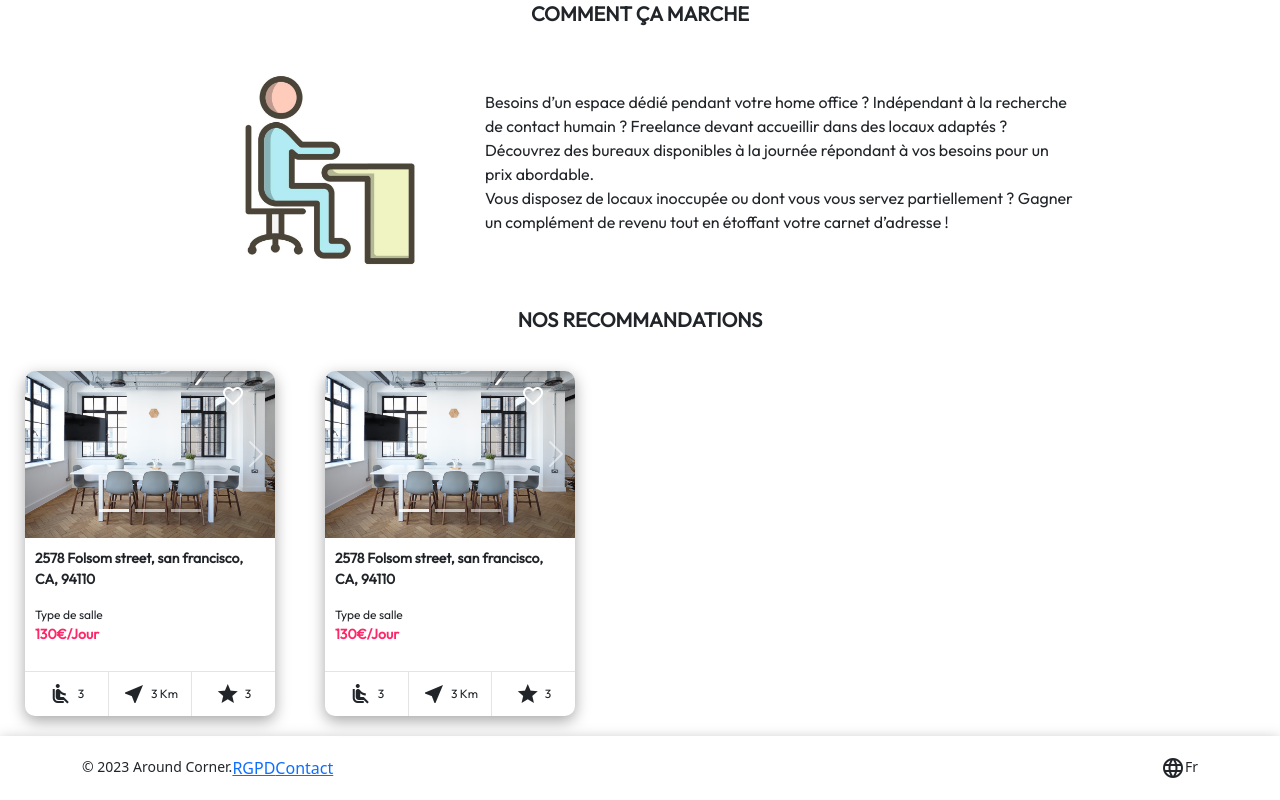
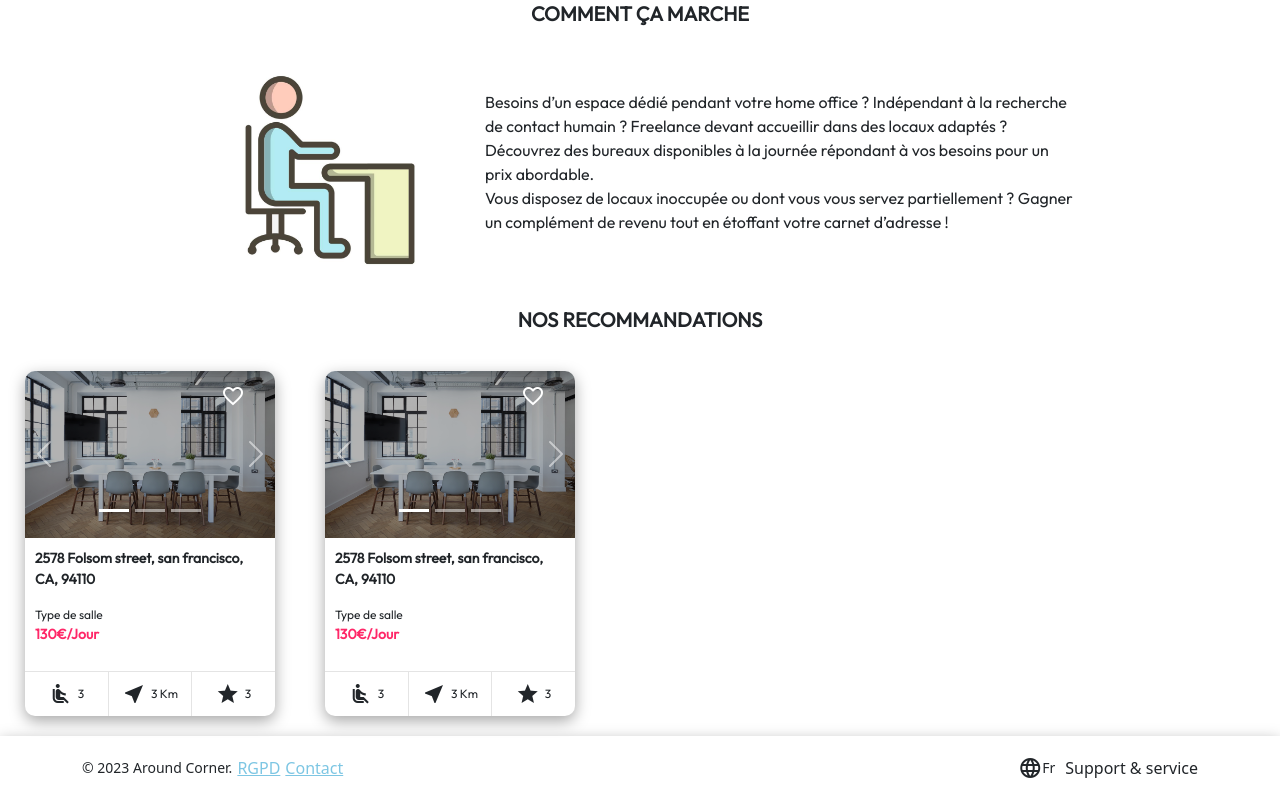
Before and after one commit to Nalvac/around-corner, an Angular app in the folder front/: page / in a window 1280 px wide. Shown: the part 518-1318 px from the top of the page. Built offline with nearby package versions, Linux system fonts and the light colour scheme; no server answers.

Commit message:
Footer item

```diff
--- a/front/src/app/footer/footer.component.html
+++ b/front/src/app/footer/footer.component.html
@@ -5,17 +5,23 @@
     class="container">
     <div
       fxLayout="row"
+      fxLayoutAlign="center center"
+      class="footer-link"
     >
-      <p>© {{ currentYear }} Around Corner. </p>
-      <a href="#"> RGPD </a>
-      <p> </p>
+      <p style="margin-right: 5px">© {{ currentYear }} Around Corner. </p>
+      <a href="#" style="margin-right: 5px"> RGPD </a>
       <a href="#"> Contact </a>
     </div>
     <div
-      style="display: flex"
+      style="display: flex; align-items: center"
     >
-      <mat-icon>language</mat-icon>
-      <p>Fr</p>
+      <div
+        style="display: flex; align-items: center; margin-right: 10px"
+      >
+        <mat-icon>language</mat-icon>
+        <p>Fr</p>
+      </div>
+      <a>Support & service</a>
     </div>
   </div>
 </footer>
--- a/front/src/app/footer/footer.component.scss
+++ b/front/src/app/footer/footer.component.scss
@@ -11,4 +11,10 @@ footer {
       margin: 0;
     }
   }
+
+  .footer-link {
+    a {
+      color: #7dc6e3;;
+    }
+  }
 }
--- a/front/src/app/room-card/room-card.component.html
+++ b/front/src/app/room-card/room-card.component.html
@@ -12,6 +12,7 @@
       <mat-icon>favorite_border</mat-icon>
     </div>
     <carousel
+      [interval]="0"
       class="image-container"
     >
       <slide>
--- a/front/src/app/room-card/room-card.component.scss
+++ b/front/src/app/room-card/room-card.component.scss
@@ -20,6 +20,7 @@
     .image-container {
       img {
         border-radius: 10px 10px 0 0 ;
+        filter: brightness(70%);
       }
     }
     .info-container  {
```
